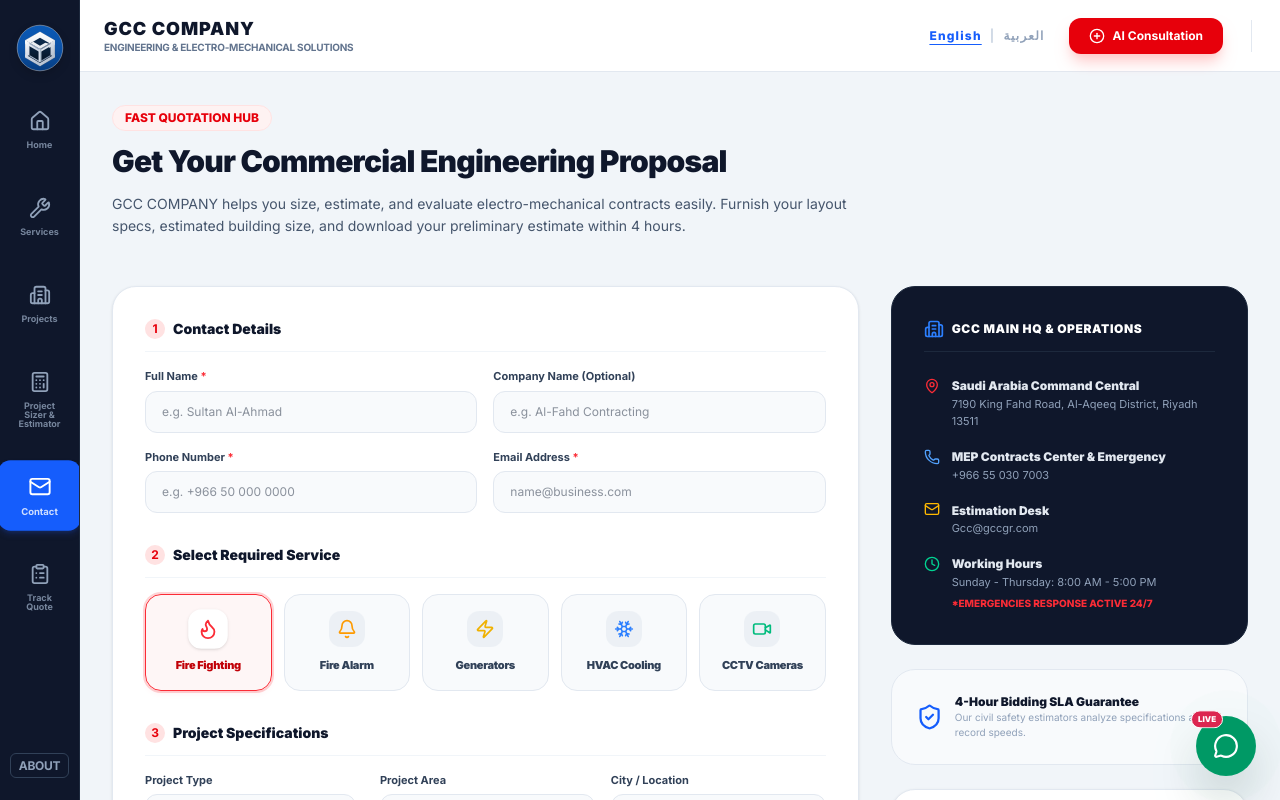
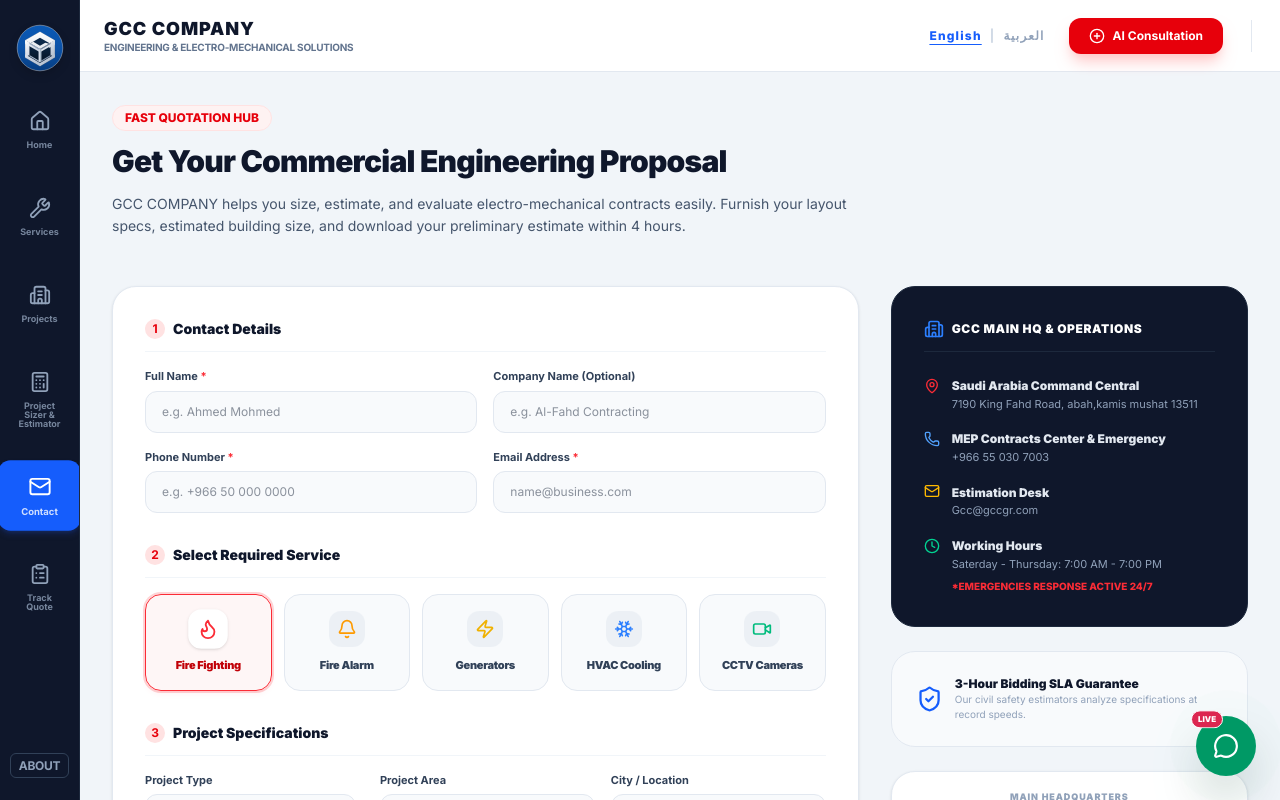
Before and after one commit to mohmedelmotaz151-ctrl/Med-smart, a React (Vite) app: page /contact in a window 1280 px wide. Built offline with nearby package versions, Linux system fonts and the light colour scheme; no server answers; the database is empty.

Commit message:
Update contact page text and placeholders

```diff
--- a/src/pages/Contact.tsx
+++ b/src/pages/Contact.tsx
@@ -248,7 +248,7 @@ const Contact: React.FC = () => {
         <p className="text-slate-600 text-sm leading-relaxed font-sans">
           {language === 'en'
             ? 'GCC COMPANY helps you size, estimate, and evaluate electro-mechanical contracts easily. Furnish your layout specs, estimated building size, and download your preliminary estimate within 4 hours.'
-            : 'تساعدكم شركة GCC COMPANY على تصميم وتسعير المقاولات الكهروميكانيكية والأنظمة الأمنية والدفاع المدني بدقة. أدخل تفاصيل ومخطط المنشأة واحصل على عرض سعر ومقايس أولية فنية في غضون 4 ساعات.'}
+            : 'تساعدكم شركة GCC COMPANY على تصميم وتسعير المقاولات الكهروميكانيكية والأنظمة الأمنية والدفاع المدني بدقة. أدخل تفاصيل ومخطط المنشأة واحصل على عرض سعر ومقايس أولية فنية في غضون 3 ساعات.'}
         </p>
       </div>
 
@@ -278,7 +278,7 @@ const Contact: React.FC = () => {
                       name="name"
                       value={formData.name}
                       onChange={handleInput}
-                      placeholder={language === 'en' ? 'e.g. Sultan Al-Ahmad' : 'مثال: سلطان الأحمد'}
+                      placeholder={language === 'en' ? 'e.g. Ahmed Mohmed' : 'مثال:احمد محمد'}
                       className="w-full bg-slate-50 border border-slate-200 rounded-xl px-4 py-3 text-xs focus:outline-none focus:border-red-500 focus:bg-white transition-all text-slate-800 font-sans"
                     />
                   </div>
@@ -293,7 +293,7 @@ const Contact: React.FC = () => {
                       name="company"
                       value={formData.company}
                       onChange={handleInput}
-                      placeholder={language === 'en' ? 'e.g. Al-Fahd Contracting' : 'مثال: شركة الفهد للمقاولات'}
+                      placeholder={language === 'en' ? 'e.g. Al-Fahd Contracting' : 'مثال: شركة الحماية للمقاولات'}
                       className="w-full bg-slate-50 border border-slate-200 rounded-xl px-4 py-3 text-xs focus:outline-none focus:border-red-500 focus:bg-white transition-all text-slate-800 font-sans"
                     />
                   </div>
@@ -446,7 +446,7 @@ const Contact: React.FC = () => {
                             name="location"
                             value={formData.location}
                             onChange={handleInput}
-                            placeholder={language === 'en' ? 'e.g. Riyadh, Al Olaya' : 'مثال: الرياض، حي العليا'}
+                            placeholder={language === 'en' ? 'e.g. Abha, Al mwazfeen' : 'مثال: ابها، حي الموظفين'}
                             className="w-full bg-slate-50 border border-slate-200 rounded-xl px-4 py-3 text-xs focus:outline-none focus:border-red-500 focus:bg-white transition-all text-slate-800 font-sans"
                           />
                           <MapPin className="absolute top-1/2 -translate-y-1/2 w-4 h-4 text-slate-400 pointer-events-none right-4" />
@@ -711,8 +711,8 @@ const Contact: React.FC = () => {
               <div className="flex gap-3 items-start text-xs leading-relaxed font-sans">
                 <MapPin className="w-4 h-4 text-red-500 shrink-0 mt-0.5" />
                 <div>
-                  <span className="block font-black text-slate-200">{language === 'en' ? 'Saudi Arabia Command Central' : 'مقر التواجد الرئيسي (مملكة ريادية)'}</span>
-                  <span className="block text-[11px] text-slate-400">7190 King Fahd Road, Al-Aqeeq District, Riyadh 13511</span>
+                  <span className="block font-black text-slate-200">{language === 'en' ? 'Saudi Arabia Command Central' : 'مقر التواجد الرئيسي (المملكة العربية السعودية)'}</span>
+                  <span className="block text-[11px] text-slate-400">7190 King Fahd Road, abah,kamis mushat 13511</span>
                 </div>
               </div>
 
@@ -736,7 +736,7 @@ const Contact: React.FC = () => {
                 <Clock className="w-4 h-4 text-emerald-400 shrink-0 mt-0.5" />
                 <div>
                   <span className="block font-black text-slate-200">{language === 'en' ? 'Working Hours' : 'ساعات معاينات العمل'}</span>
-                  <span className="block text-[11px] text-slate-400">{language === 'en' ? 'Sunday - Thursday: 8:00 AM - 5:00 PM' : 'الأحد - الخميس: 8:00 صباحاً - 5:00 مساءً'}</span>
+                  <span className="block text-[11px] text-slate-400">{language === 'en' ? 'Saterday - Thursday: 7:00 AM - 7:00 PM' : 'السبت - الخميس: 7:00 صباحاً - 7:00 مساءً'}</span>
                   <span className="block text-[10px] text-red-500 font-extrabold uppercase mt-1">*{language === 'en' ? 'Emergencies response Active 24/7' : 'استجابة الكوارث والدعم الفني مستمرة 24 ساعة'}</span>
                 </div>
               </div>
@@ -748,7 +748,7 @@ const Contact: React.FC = () => {
             <div className="flex items-center gap-3">
               <ShieldCheck className="w-8 h-8 text-blue-600" />
               <div>
-                <h4 className="text-xs font-black text-slate-900">{language === 'en' ? '4-Hour Bidding SLA Guarantee' : 'ضمان إنجاز المقايسة خلال 4 ساعات'}</h4>
+                <h4 className="text-xs font-black text-slate-900">{language === 'en' ? '3-Hour Bidding SLA Guarantee' : 'ضمان إنجاز المقايسة خلال 3 ساعات'}</h4>
                 <p className="text-[10px] text-slate-400 leading-normal font-sans">{language === 'en' ? 'Our civil safety estimators analyze specifications at record speeds.' : 'فريق المهندسين الفنيين يحلل المتطلبات بأقصى كفاءة.'}</p>
               </div>
             </div>
```
